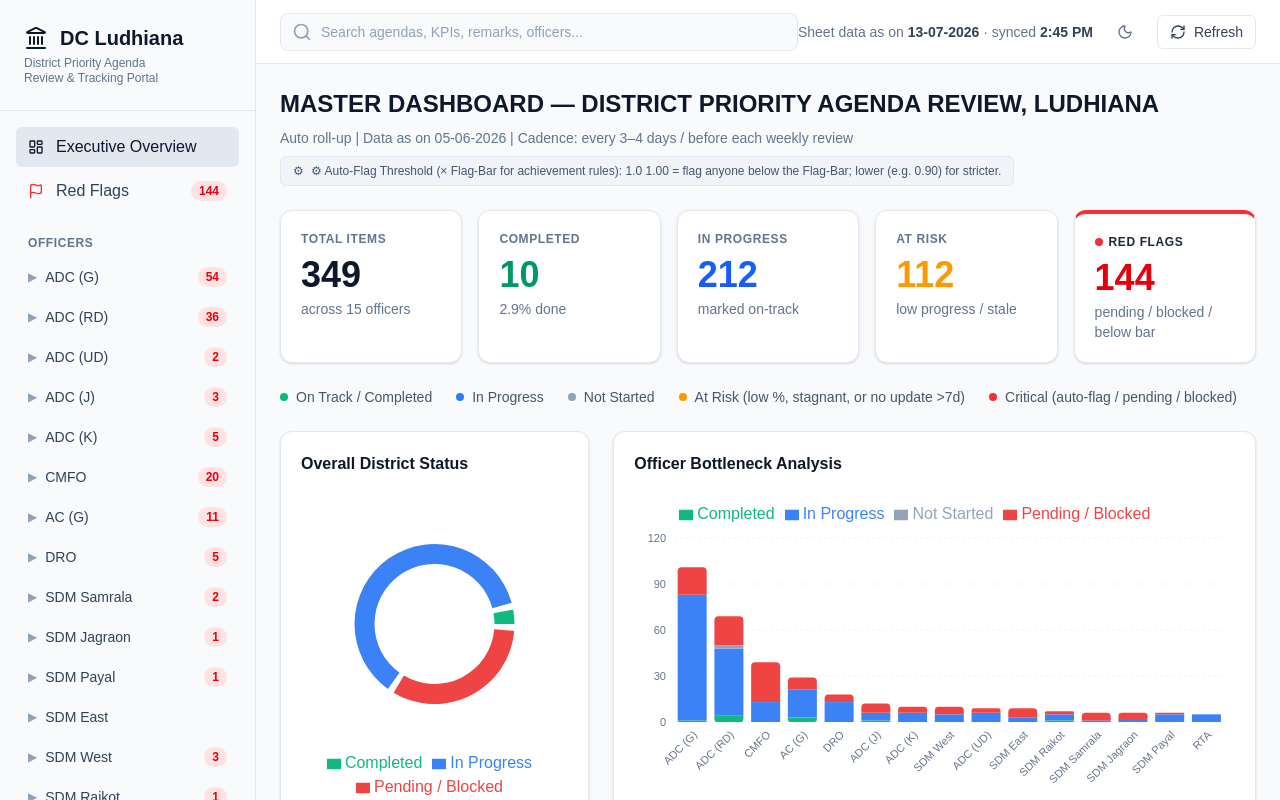
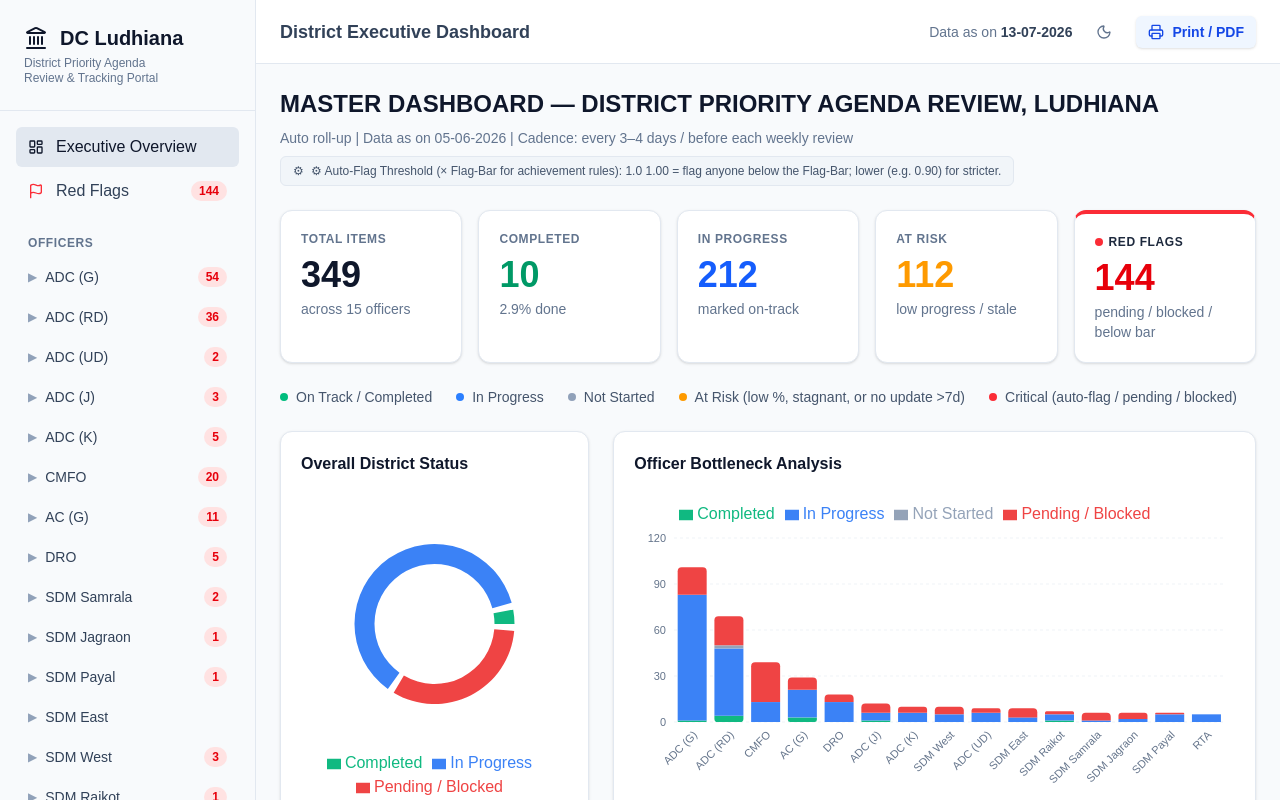
Before and after one commit to Aarshpatel12/Ludhiana-DASH, a Next.js app: page / in a window 1280 px wide. Built offline with nearby package versions, Linux system fonts and the light colour scheme.

Commit message:
Implement Real-time Search, AI Summary, and Print to PDF

```diff
--- a/src/app/layout.tsx
+++ b/src/app/layout.tsx
@@ -31,7 +31,7 @@ export default function RootLayout({
       suppressHydrationWarning
       className={`${geistSans.variable} ${geistMono.variable} antialiased`}
     >
-      <body className="flex h-screen overflow-hidden bg-slate-50 dark:bg-slate-950 text-slate-900 dark:text-slate-100 font-sans transition-colors">
+      <body className="flex h-screen overflow-hidden bg-slate-50 dark:bg-slate-950 text-slate-900 dark:text-slate-100 font-sans transition-colors print:h-auto print:overflow-visible print:bg-white">
         <ThemeProvider
           attribute="class"
           defaultTheme="system"
@@ -39,9 +39,9 @@ export default function RootLayout({
           disableTransitionOnChange
         >
           <Sidebar />
-          <div className="flex-1 flex flex-col h-screen overflow-hidden">
+          <div className="flex-1 flex flex-col h-screen overflow-hidden print:h-auto print:overflow-visible">
             <TopBar />
-            <main className="flex-1 overflow-y-auto p-6 bg-slate-50 dark:bg-slate-950 transition-colors">
+            <main className="flex-1 overflow-y-auto p-6 bg-slate-50 dark:bg-slate-950 transition-colors print:overflow-visible print:bg-white print:p-0">
               {children}
             </main>
           </div>
--- a/src/app/officer/[id]/page.tsx
+++ b/src/app/officer/[id]/page.tsx
@@ -29,6 +29,12 @@ export default async function OfficerPage({
   const schemes = data.filter(isScheme);
   const tasks = data.filter((row) => !isScheme(row));
 
+  // Generate automated insights
+  const totalItems = data.length;
+  const flaggedItems = data.filter(r => r['Auto-Flag']?.trim() !== '').length;
+  const completedItems = data.filter(r => r['Status']?.toLowerCase() === 'completed').length;
+  const pendingItems = totalItems - flaggedItems - completedItems;
+
   return (
     <div className="max-w-7xl mx-auto space-y-8 pb-12 transition-colors">
       <div>
@@ -41,6 +47,23 @@ export default async function OfficerPage({
         <p className="text-slate-500 dark:text-slate-400">
           Tracking {data.length} total items ({schemes.length} schemes and {tasks.length} priority tasks).
         </p>
+
+        {/* AI Insights Summary */}
+        <div className="bg-gradient-to-r from-blue-50 to-indigo-50 dark:from-blue-950/30 dark:to-indigo-950/30 border border-blue-100 dark:border-blue-900/50 rounded-xl p-4 mt-6 flex gap-4 items-start shadow-sm print:hidden">
+          <div className="bg-blue-100 dark:bg-blue-900/50 p-2 rounded-lg text-blue-600 dark:text-blue-400 shrink-0">
+            <svg xmlns="http://www.w3.org/2000/svg" width="20" height="20" viewBox="0 0 24 24" fill="none" stroke="currentColor" strokeWidth="2" strokeLinecap="round" strokeLinejoin="round" className="lucide lucide-sparkles"><path d="m12 3-1.912 5.813a2 2 0 0 1-1.275 1.275L3 12l5.813 1.912a2 2 0 0 1 1.275 1.275L12 21l1.912-5.813a2 2 0 0 1 1.275-1.275L21 12l-5.813-1.912a2 2 0 0 1-1.275-1.275L12 3Z"/><path d="M5 3v4"/><path d="M19 17v4"/><path d="M3 5h4"/><path d="M17 19h4"/></svg>
+          </div>
+          <div className="text-sm text-slate-700 dark:text-slate-300 leading-relaxed pt-0.5">
+            <strong>Automated Summary:</strong> This dashboard is currently tracking <strong>{totalItems}</strong> items for {decodedId}.
+            {flaggedItems > 0 ? (
+              <> There are <strong className="text-red-600 dark:text-red-400">{flaggedItems} flagged items</strong> requiring immediate attention, </>
+            ) : (
+              <> There are currently <strong>0 flagged items</strong>, </>
+            )}
+            and <strong className="text-emerald-600 dark:text-emerald-400">{completedItems} items</strong> have been successfully completed.
+            The remaining {pendingItems} items are in progress.
+          </div>
+        </div>
       </div>
 
       <OfficerCharts schemes={schemes} tasks={tasks} />
--- a/src/components/OfficerAgendas.tsx
+++ b/src/components/OfficerAgendas.tsx
@@ -1,13 +1,22 @@
 "use client";
 
 import React, { useState } from 'react';
-import { AlertCircle, CheckCircle2, ChevronDown, ChevronUp } from 'lucide-react';
+import { AlertCircle, CheckCircle2, ChevronDown, ChevronUp, Search } from 'lucide-react';
 
 export default function OfficerAgendas({ data }: { data: any[] }) {
   const [filter, setFilter] = useState<'all' | 'flagged' | 'completed' | 'in-progress'>('all');
+  const [searchQuery, setSearchQuery] = useState('');
 
-  // Filter data first based on selected filter
+  // Filter data first based on selected filter and search
   const filteredData = data.filter(row => {
+    if (searchQuery) {
+      const q = searchQuery.toLowerCase();
+      const matchKpi = (row['KPI / Metric'] || '').toLowerCase().includes(q);
+      const matchRemarks = (row['Remarks / Context'] || '').toLowerCase().includes(q);
+      const matchOfficer = (row['Concerned Officer'] || '').toLowerCase().includes(q);
+      if (!matchKpi && !matchRemarks && !matchOfficer) return false;
+    }
+
     if (filter === 'all') return true;
 
     const hasFlag = row['Auto-Flag'] && row['Auto-Flag'].trim() !== '';
@@ -40,7 +49,8 @@ export default function OfficerAgendas({ data }: { data: any[] }) {
 
   return (
     <div className="space-y-6">
-      <div className="flex flex-col sm:flex-row sm:items-center justify-between gap-4 border-b border-slate-200 dark:border-slate-800 pb-3 mt-8">
+      <div className="flex flex-col gap-4 border-b border-slate-200 dark:border-slate-800 pb-4 mt-8 print:hidden">
+        <div className="flex flex-col sm:flex-row sm:items-center justify-between gap-4">
           <div className="flex items-center gap-2">
             <h2 className="text-lg font-bold text-slate-900 dark:text-slate-100 tracking-tight uppercase">▣ Agendas & Tasks</h2>
             <span className="text-xs font-semibold bg-slate-200 dark:bg-slate-800 text-slate-600 dark:text-slate-300 px-2 py-0.5 rounded-full">{filteredData.length} Items</span>
@@ -63,8 +73,21 @@ export default function OfficerAgendas({ data }: { data: any[] }) {
           </div>
         </div>
 
+        {/* Search Bar */}
+        <div className="relative">
+          <Search className="w-4 h-4 absolute left-3 top-1/2 -translate-y-1/2 text-slate-400" />
+          <input
+            type="text"
+            placeholder="Search tasks, remarks, or officers..."
+            value={searchQuery}
+            onChange={(e) => setSearchQuery(e.target.value)}
+            className="w-full pl-9 pr-4 py-2 bg-slate-50 dark:bg-slate-900/50 border border-slate-200 dark:border-slate-800 rounded-lg text-sm text-slate-900 dark:text-slate-100 focus:outline-none focus:ring-2 focus:ring-blue-500 transition-shadow"
+          />
+        </div>
+      </div>
+
       {Object.entries(groupedData).map(([agenda, groupItems]: [string, any], groupIdx) => {
-        const isExpanded = expandedGroups[agenda];
+        const isExpanded = (searchQuery.length > 0) || expandedGroups[agenda];
 
         return (
           <div key={groupIdx} className="bg-slate-50 dark:bg-slate-900/30 rounded-2xl border border-slate-200 dark:border-slate-800 mb-6 overflow-hidden">
--- a/src/components/Sidebar.tsx
+++ b/src/components/Sidebar.tsx
@@ -17,7 +17,7 @@ export default async function Sidebar() {
   }
 
   return (
-    <div className="w-64 bg-slate-50 dark:bg-slate-900 border-r border-slate-200 dark:border-slate-800 text-slate-900 dark:text-slate-300 flex flex-col h-screen shrink-0 overflow-y-auto transition-colors">
+    <div className="w-64 bg-slate-50 dark:bg-slate-900 border-r border-slate-200 dark:border-slate-800 text-slate-900 dark:text-slate-300 flex flex-col h-screen shrink-0 overflow-y-auto transition-colors print:hidden">
       {/* Header */}
       <div className="p-6 border-b border-slate-200 dark:border-slate-800">
         <div className="flex items-center gap-3 text-slate-900 dark:text-white font-bold text-xl mb-1">
--- a/src/components/TopBar.tsx
+++ b/src/components/TopBar.tsx
@@ -1,4 +1,6 @@
-import { Search, RefreshCw } from 'lucide-react';
+"use client";
+
+import { RefreshCw, Printer } from 'lucide-react';
 import { ThemeToggle } from './ThemeToggle';
 
 export default function TopBar() {
@@ -6,25 +8,21 @@ export default function TopBar() {
   const currentTime = new Date().toLocaleTimeString('en-US', { hour: 'numeric', minute: '2-digit', hour12: true });
 
   return (
-    <div className="h-16 border-b border-slate-200 dark:border-slate-800 bg-white dark:bg-slate-900 flex items-center justify-between px-6 shrink-0 transition-colors">
+    <div className="h-16 border-b border-slate-200 dark:border-slate-800 bg-white dark:bg-slate-900 flex items-center justify-between px-6 shrink-0 transition-colors print:hidden">
       <div className="flex-1 max-w-xl">
-        <div className="relative">
-          <Search className="w-5 h-5 absolute left-3 top-1/2 -translate-y-1/2 text-slate-400 dark:text-slate-500" />
-          <input
-            type="text"
-            placeholder="Search agendas, KPIs, remarks, officers..."
-            className="w-full pl-10 pr-4 py-2 bg-slate-50 dark:bg-slate-950 border border-slate-200 dark:border-slate-800 rounded-lg text-sm text-slate-900 dark:text-slate-100 placeholder:text-slate-400 focus:outline-none focus:ring-2 focus:ring-blue-500 focus:bg-white dark:focus:bg-slate-900 transition-colors"
-          />
-        </div>
+        <h2 className="text-lg font-bold text-slate-700 dark:text-slate-200">District Executive Dashboard</h2>
       </div>
       <div className="flex items-center gap-4 text-sm text-slate-500 dark:text-slate-400">
-        <div>
-          Sheet data as on <span className="font-bold text-slate-700 dark:text-slate-200">{currentDate}</span> · synced <span className="font-bold text-slate-700 dark:text-slate-200">{currentTime}</span>
+        <div className="hidden md:block">
+          Data as on <span className="font-bold text-slate-700 dark:text-slate-200">{currentDate}</span>
         </div>
         <ThemeToggle />
-        <button className="flex items-center gap-2 px-3 py-1.5 border border-slate-200 dark:border-slate-700 hover:bg-slate-50 dark:hover:bg-slate-800 rounded-md font-medium text-slate-700 dark:text-slate-200 transition-colors">
-          <RefreshCw className="w-4 h-4" />
-          Refresh
+        <button
+          onClick={() => window.print()}
+          className="flex items-center gap-2 px-3 py-1.5 bg-blue-50 text-blue-700 hover:bg-blue-100 dark:bg-blue-900/30 dark:text-blue-400 dark:hover:bg-blue-900/50 rounded-md font-bold transition-colors shadow-sm"
+        >
+          <Printer className="w-4 h-4" />
+          Print / PDF
         </button>
       </div>
     </div>
```
Lines whose indentation alone changed are shown as unchanged.
